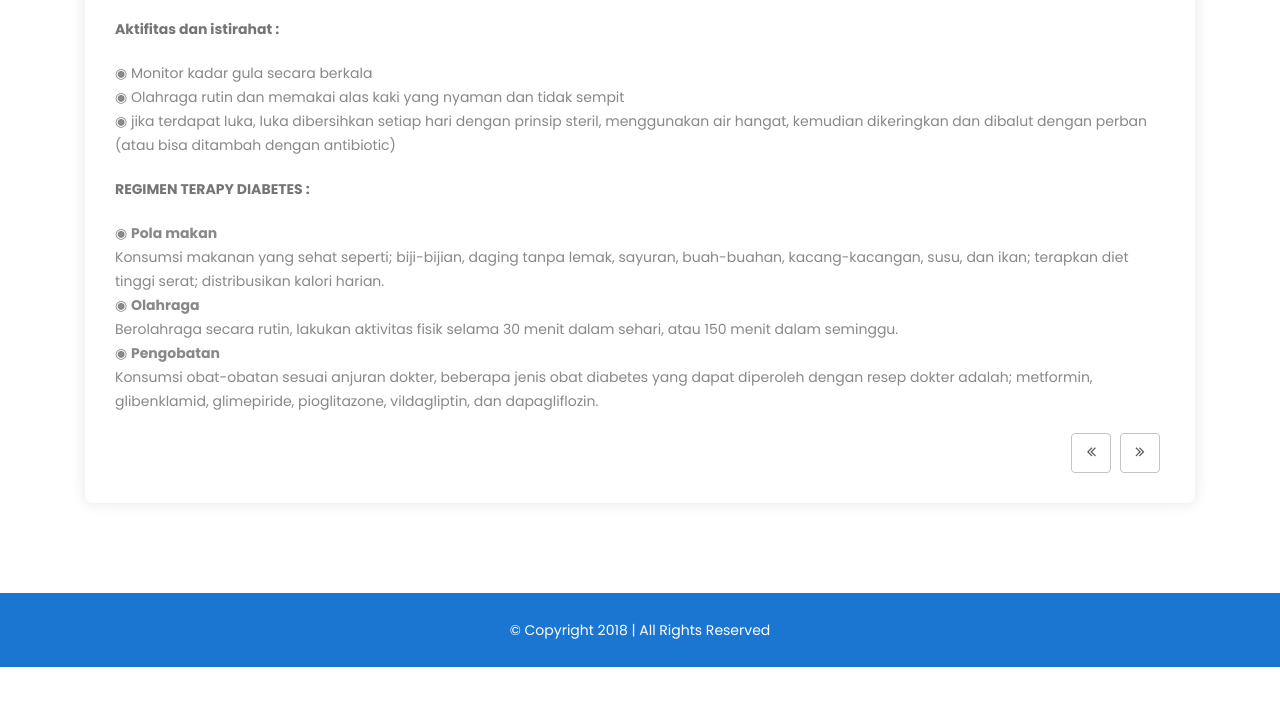
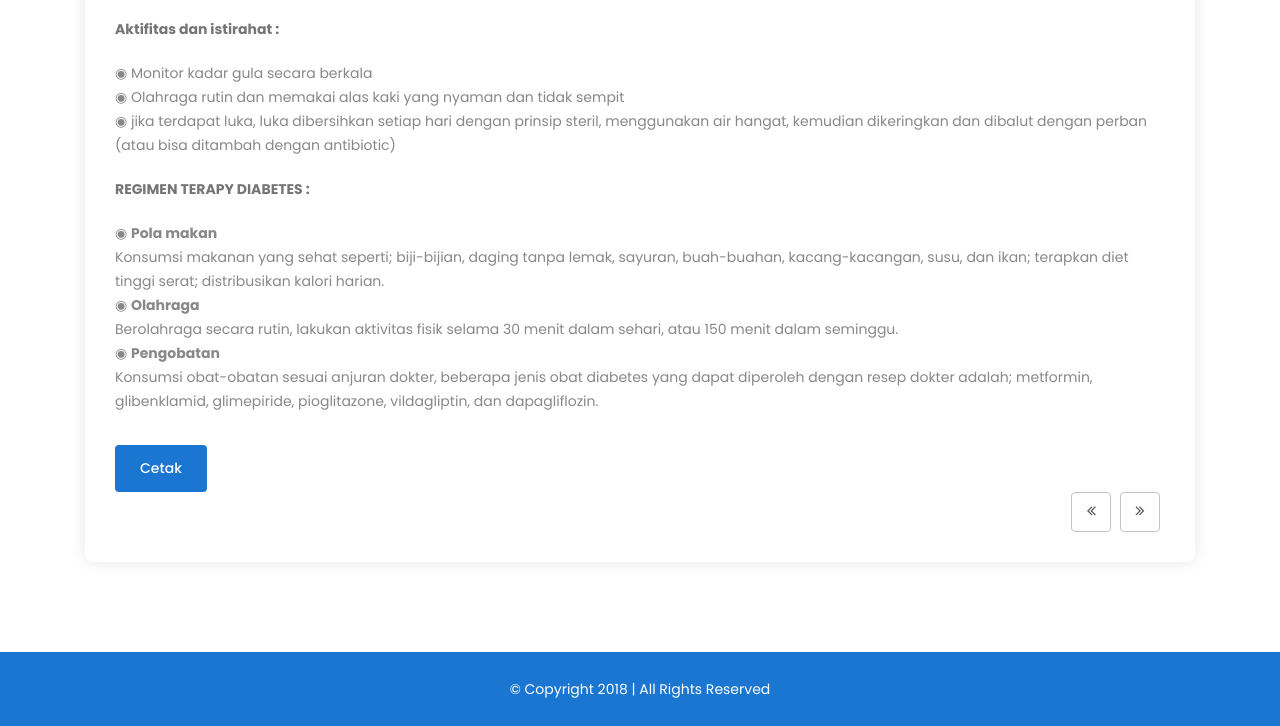
Before and after one commit to YohanesRio11/yohanesrio.project, a plain HTML site: page blog-single.html in a window 1280 px wide. Shown: the part 2103-2829 px from the top of the page. Before the commit the page ends 2770 px from the top, so only its background shows below. Drawn offline with Linux system fonts and the light colour scheme; a script that the page names is missing.

Commit message:
Update blog-single.html
update cetak

```diff
--- a/blog-single.html
+++ b/blog-single.html
@@ -206,7 +206,9 @@
 									</div>
 									<div class="blog-bottom">
 										<!-- Social Share -->
-
+										<div class="get-quote">
+											<a href="pddia.pdf" class="btn" download="Discharge Planning Diabetes Millitus">Cetak</a>
+										</div>
 										<!-- Next Prev -->
 										<ul class="prev-next">
 											<li class="prev"><a href="stroke.html"><i class="fa fa-angle-double-left"></i></a></li>
```
